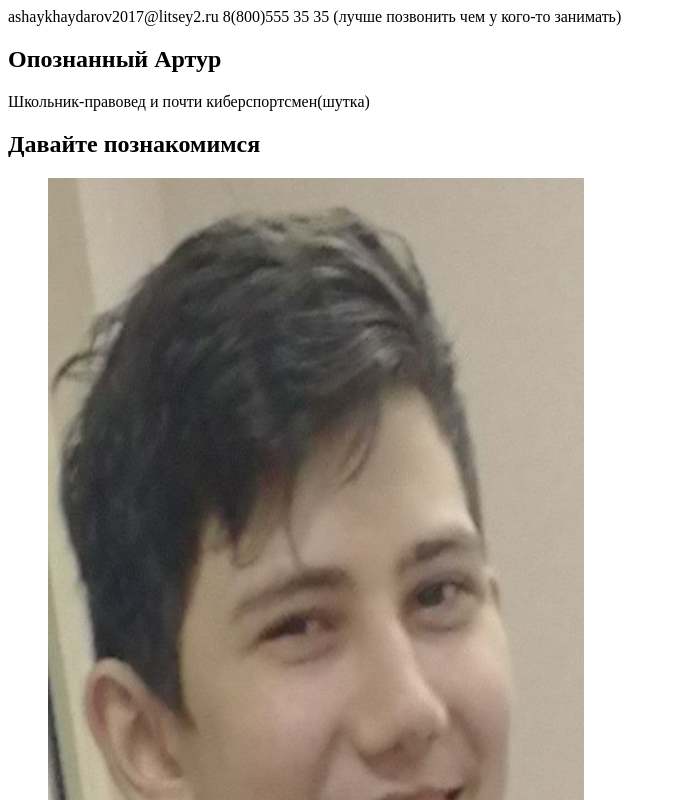
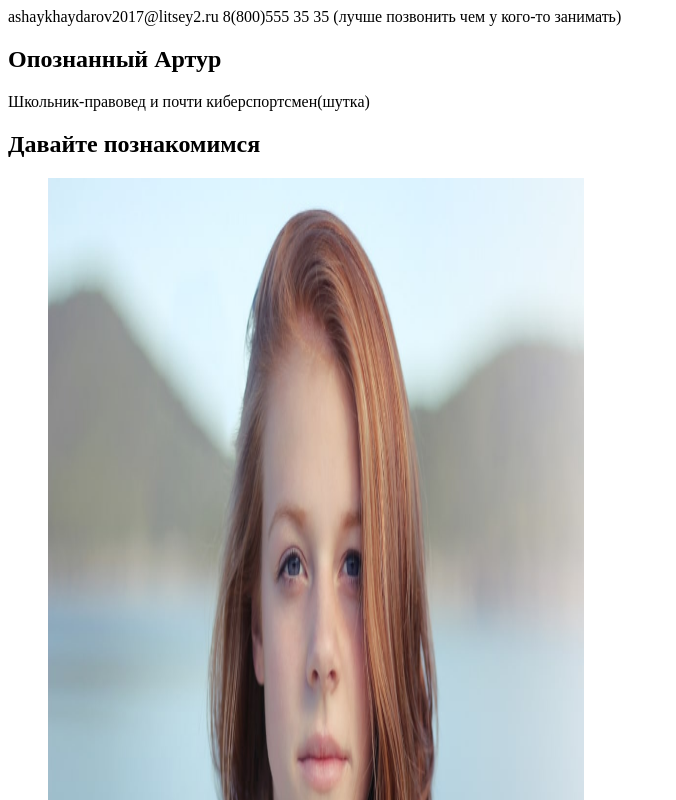
Before and after one commit to Rutrartu/-, a plain HTML site: page index.html in a window 1280 px wide. Shown: the top 800 px of the page, without its empty margins (0-676 px from the left). Drawn offline with Linux system fonts and the light colour scheme.

Commit message:
Add files via upload

```diff
--- a/index.html
+++ b/index.html
@@ -28,7 +28,7 @@
         <div class="container">
       <h2 class="subheading">Давайте познакомимся</h2>
       <figure class="user-image">
-        <img src="user.jpg" width="536" height="928" alt="Фотография Опознанного Артура">
+        <img src="files/user.jpg" width="536" height="928" alt="Фотография Опознанного Артура">
       </figure></div>
       <h3>Пара слов о себе</h3>
       <p>Я учусь в Лицее-интернате №2 и занимаюсь правом, и люблю смотреть Мистер Макса(он мой кумир).</p>
```
